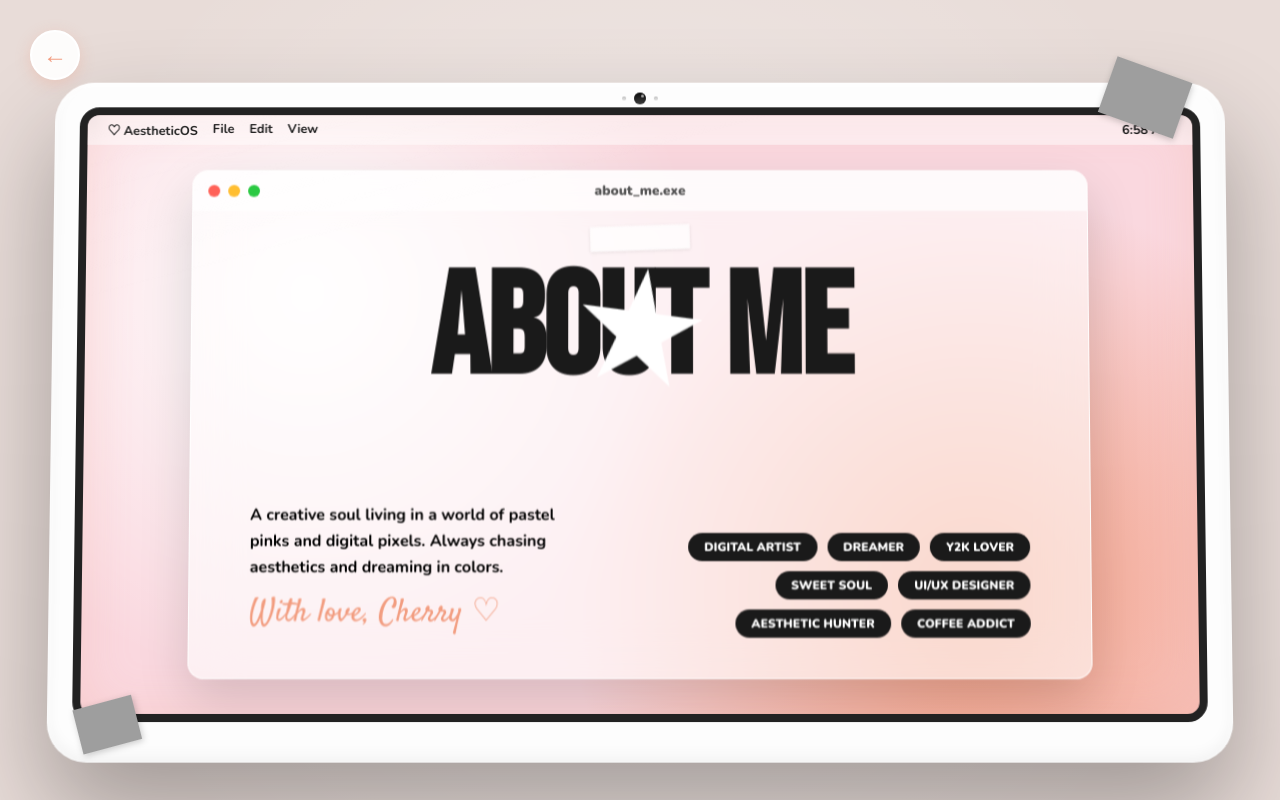
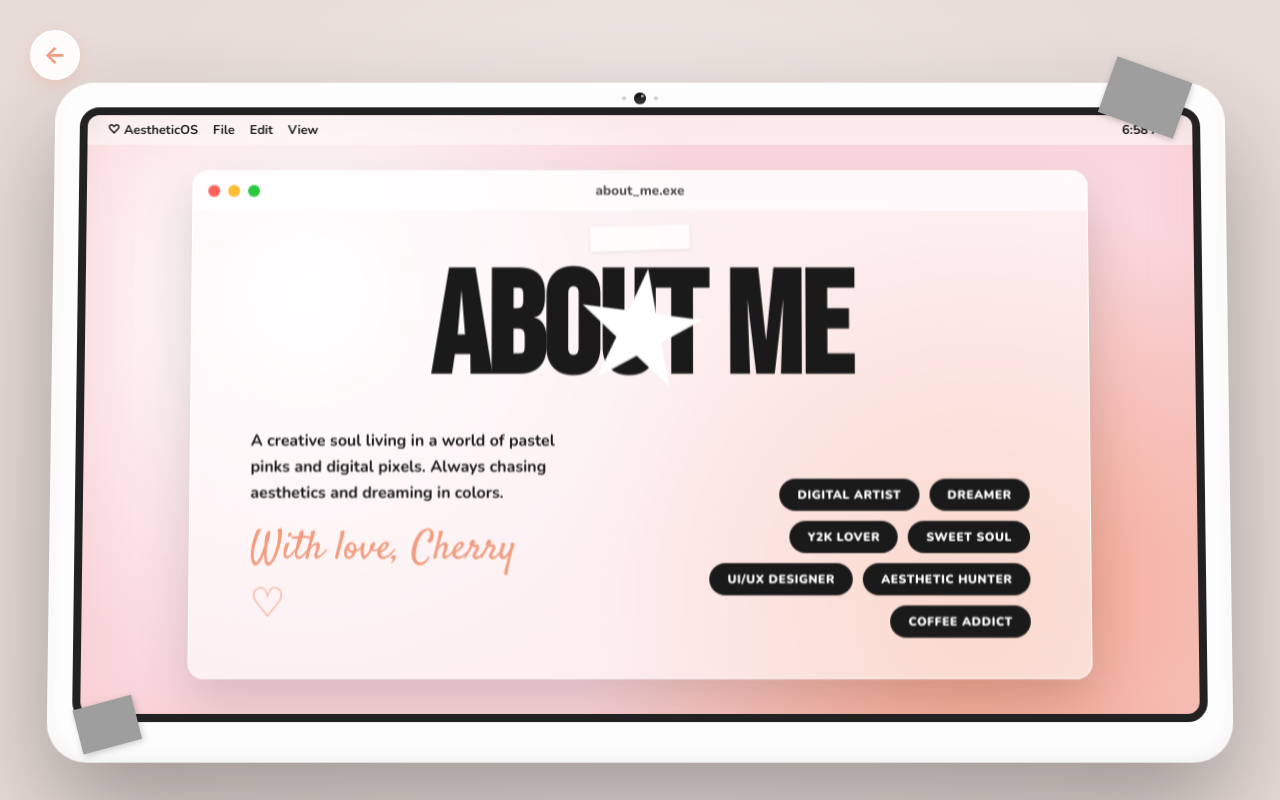
Before and after one commit to byTheshadow/Drifting_veil002, a plain HTML site: page about-me.html in a window 1280 px wide. Drawn offline with nearby package versions, Linux system fonts and the light colour scheme; grey boxes are pictures that could not be loaded; a small style sheet from the web is missing.

Commit message:
Update about-me.html

```diff
--- a/about-me.html
+++ b/about-me.html
@@ -5,13 +5,24 @@
     <meta name="viewport" content="width=device-width, initial-scale=1.0">
     <title>About Me - Aesthetic PC</title>
 
-    <!-- 字体引入 -->
-    <link href="https://fonts.googleapis.com/css2?family=Bebas+Neue&family=Satisfy&family=Nunito:wght@400;700;900&family=Dancing+Script:wght@400;700&display=swap" rel="stylesheet">
+    <!-- 字体引入 - 使用更可靠的 Google Fonts -->
+    <link rel="preconnect" href="https://fonts.googleapis.com">
+    <link rel="preconnect" href="https://fonts.gstatic.com" crossorigin>
+    <link href="https://fonts.googleapis.com/css2?family=Bebas+Neue&family=Satisfy&family=Pacifico&family=Nunito:wght@400;600;700;800;900&family=Dancing+Script:wght@400;700&display=swap" rel="stylesheet">
 
     <!-- 中文可爱字体 -->
     <style>
         @import url("https://fontsapi.zeoseven.com/850/main/result.css");
         @import url("https://fontsapi.zeoseven.com/802/main/result.css");
+        @import url("https://fontsapi.zeoseven.com/282/main/result.css");
+
+        /* 字体回退方案 */
+        @font-face {
+            font-family: 'BoldTitle';
+            src: local('Impact'), local('Arial Black'), local('Bebas Neue');
+            font-weight: 900;
+            font-style: normal;
+        }
     </style>
 
     <style>
@@ -21,10 +32,11 @@
             --color-accent: #F29D80;
             --color-black: #1a1a1a;
             --color-cream: #FFF3E8;
-            --font-bold: 'Bebas Neue', sans-serif;
-            --font-hand: 'Satisfy', cursive;
-            --font-ui: 'Nunito', sans-serif;
-            --font-cute-cn: 'KeinannMaruPOP', sans-serif;
+            /* 字体变量 - 添加多个回退选项 */
+            --font-bold: 'Bebas Neue', 'Impact', 'Arial Black', sans-serif;
+            --font-hand: 'Satisfy', 'Pacifico', 'Dancing Script', cursive;
+            --font-ui: 'Nunito', -apple-system, BlinkMacSystemFont, 'Segoe UI', sans-serif;
+            --font-cute-cn: 'KeinannMaruPOP', 'Microsoft YaHei', sans-serif;
         }
 
         * { margin: 0; padding: 0; box-sizing: border-box; }
@@ -200,6 +212,7 @@
             position: absolute;
             top: 0;
             left: 0;
+            font-family: var(--font-ui);
         }
 
         /* ================= App 窗口 (About Me) ================= */
@@ -251,6 +264,7 @@
             font-size: 0.85rem;
             font-weight: 800;
             color: #555;
+            font-family: var(--font-ui);
         }
 
         /* App 内容区 */
@@ -278,6 +292,8 @@
             letter-spacing: -2px;
             z-index: 2;
             position: relative;
+            font-weight: 900;
+            text-transform: uppercase;
         }
 
         .star-icon {
@@ -305,6 +321,7 @@
             align-items: flex-end;
             margin-top: auto;
             z-index: 5;
+            padding-top: 30px;
         }
 
         .bio-section { width: 40%; }
@@ -312,13 +329,16 @@
             font-size: 1rem;
             line-height: 1.6;
             font-weight: 700;
-            margin-bottom: 10px;
+            margin-bottom: 15px;
+            font-family: var(--font-ui);
+            color: var(--color-black);
         }
 
         .signature {
             font-family: var(--font-hand);
-            font-size: 2rem;
+            font-size: 2.5rem;
             color: var(--color-accent);
+            font-weight: 400;
         }
 
         .tags-section {
@@ -332,13 +352,15 @@
         .info-tag {
             background: var(--color-black);
             color: var(--color-white);
-            padding: 6px 16px;
+            padding: 8px 18px;
             border-radius: 50px;
             font-size: 0.75rem;
             font-weight: 900;
             text-transform: uppercase;
             transition: 0.3s;
             cursor: default;
+            font-family: var(--font-ui);
+            letter-spacing: 0.5px;
         }
 
         .info-tag:hover {
@@ -402,6 +424,10 @@
             .star-icon {
                 width: 60px;
                 height: 60px;
+            }
+
+            .signature {
+                font-size: 2rem;
             }
         }
 
```
